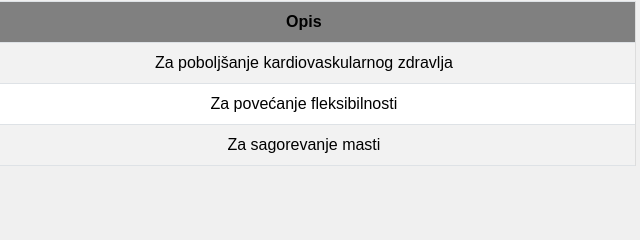
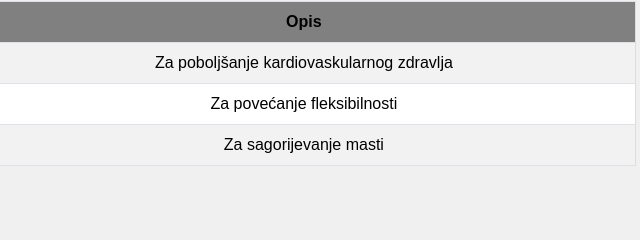
Before and after one commit to hanahodzic/Fitness-bootstrapHanaHodzic, a plain HTML site: page treninzi.html in a window 1280 px wide. Shown: the part 278-518 px from the top of the page, 562-1202 px from the left. Drawn offline with nearby package versions, Linux system fonts and the light colour scheme.

Commit message:
treninzi.html

```diff
--- a/treninzi.html
+++ b/treninzi.html
@@ -4,7 +4,6 @@
     <meta charset="UTF-8">
     <meta name="viewport" content="width=device-width, initial-scale=1.0">
     <title>Planovi Treninga</title>
-    <!-- Bootstrap CSS -->
     <link href="https://cdn.jsdelivr.net/npm/bootstrap@5.3.0-alpha3/dist/css/bootstrap.min.css" rel="stylesheet">
     <link rel="stylesheet" href="style/style.css">
 </head>
@@ -62,7 +61,7 @@
             <tr>
                 <td>HIIT</td>
                 <td>20 minuta</td>
-                <td>Za sagorevanje masti</td>
+                <td>Za sagorijevanje masti</td>
             </tr>
         </tbody>
     </table>
@@ -73,7 +72,6 @@
     <p>Kontaktirajte me putem e-maila: <a href="mailto:hanasi.hodzic@gmail.com" class="text-white">hanasi.hodzic@gmail.com</a></p>
 </footer>
 
-<!-- Bootstrap JS and Popper.js -->
 <script src="js/script.js"></script>
 <script src="js/bootstrap.bundle.min.js"></script>
 
```
